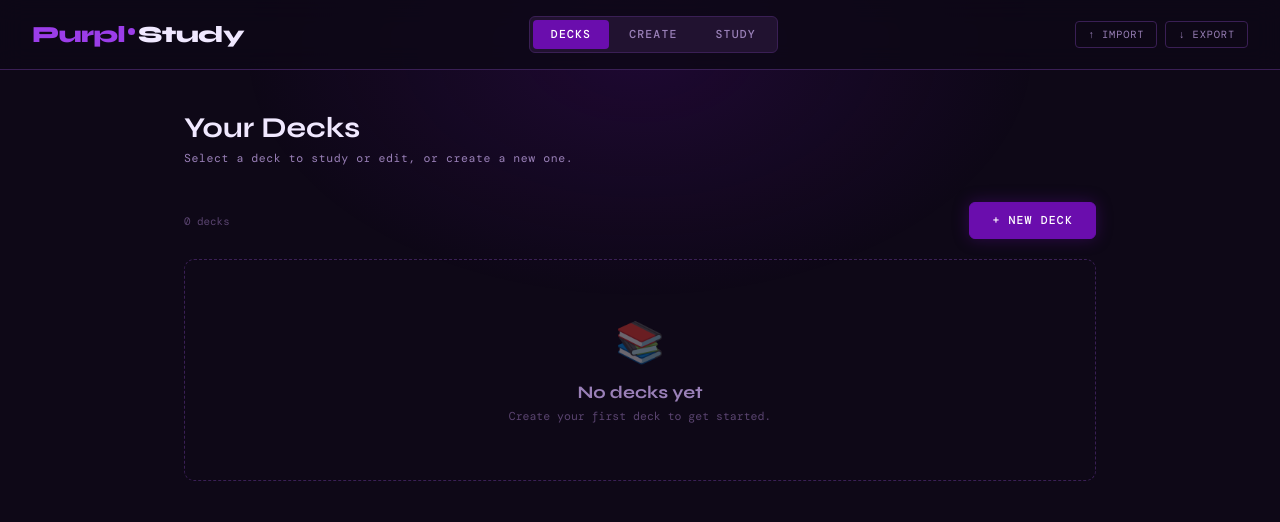
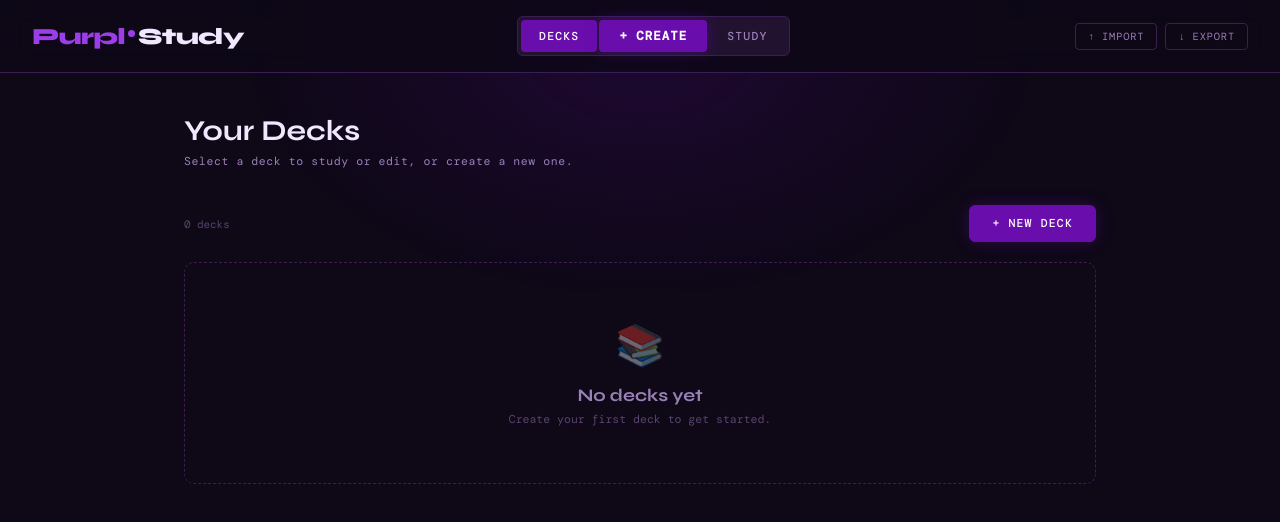
Before and after one commit to IsaacG185/PurplStudy, a plain HTML site: page index.html in a window 1280 px wide. Both pictures are taken after a click on the button "DECKS". Drawn offline with nearby package versions, Linux system fonts and the light colour scheme; a web font is replaced by a local one.

Commit message:
Debugging: top bar and creating new decks.

```diff
--- a/index.html
+++ b/index.html
@@ -89,6 +89,19 @@
   }
   .tab-btn.active { background: var(--purple); color: var(--white); }
   .tab-btn:hover:not(.active) { color: var(--text); background: rgba(106,13,173,0.15); }
+
+  .tab-btn-create {
+    font-family: 'DM Mono', monospace;
+    font-size: 0.78rem; font-weight: 700;
+    letter-spacing: 0.08em; text-transform: uppercase;
+    padding: 8px 20px; border-radius: 4px;
+    cursor: pointer; transition: all 0.18s ease;
+    background: var(--purple); color: var(--white);
+    border: none;
+    box-shadow: 0 0 14px rgba(106,13,173,0.45);
+  }
+  .tab-btn-create:hover { background: var(--purple-light); box-shadow: 0 0 22px rgba(155,61,232,0.6); transform: translateY(-1px); }
+  .tab-btn-create.active { background: var(--purple-light); box-shadow: 0 0 22px rgba(155,61,232,0.55); }
 
   .header-actions {
     display: flex; align-items: center; gap: 8px;
@@ -479,7 +492,7 @@
   </div>
   <div class="mode-tabs">
     <button class="tab-btn active" id="tab-decks"  onclick="showTab('decks')">Decks</button>
-    <button class="tab-btn"        id="tab-create" onclick="requireDeck('create')">Create</button>
+    <button class="tab-btn-create"  id="tab-create" onclick="openNewDeckModal()">+ Create</button>
     <button class="tab-btn"        id="tab-study"  onclick="requireDeck('study')">Study</button>
   </div>
   <div class="header-actions">
@@ -638,11 +651,12 @@
 
   // ── Tab / View routing ──
   function showTab(tab) {
-    ['decks','create','study'].forEach(v => {
-      document.getElementById('view-'+v).classList.toggle('active', v === tab);
-      const btn = document.getElementById('tab-'+v);
-      if (btn) btn.classList.toggle('active', v === tab);
+    ['decks','study'].forEach(v => {
+      document.getElementById('view-'+v)?.classList.toggle('active', v === tab);
+      document.getElementById('tab-'+v)?.classList.toggle('active', v === tab);
     });
+    // create view toggled separately
+    document.getElementById('view-create').classList.toggle('active', tab === 'create');
 
     if (tab === 'decks') {
       activeDeckId = null;
```
